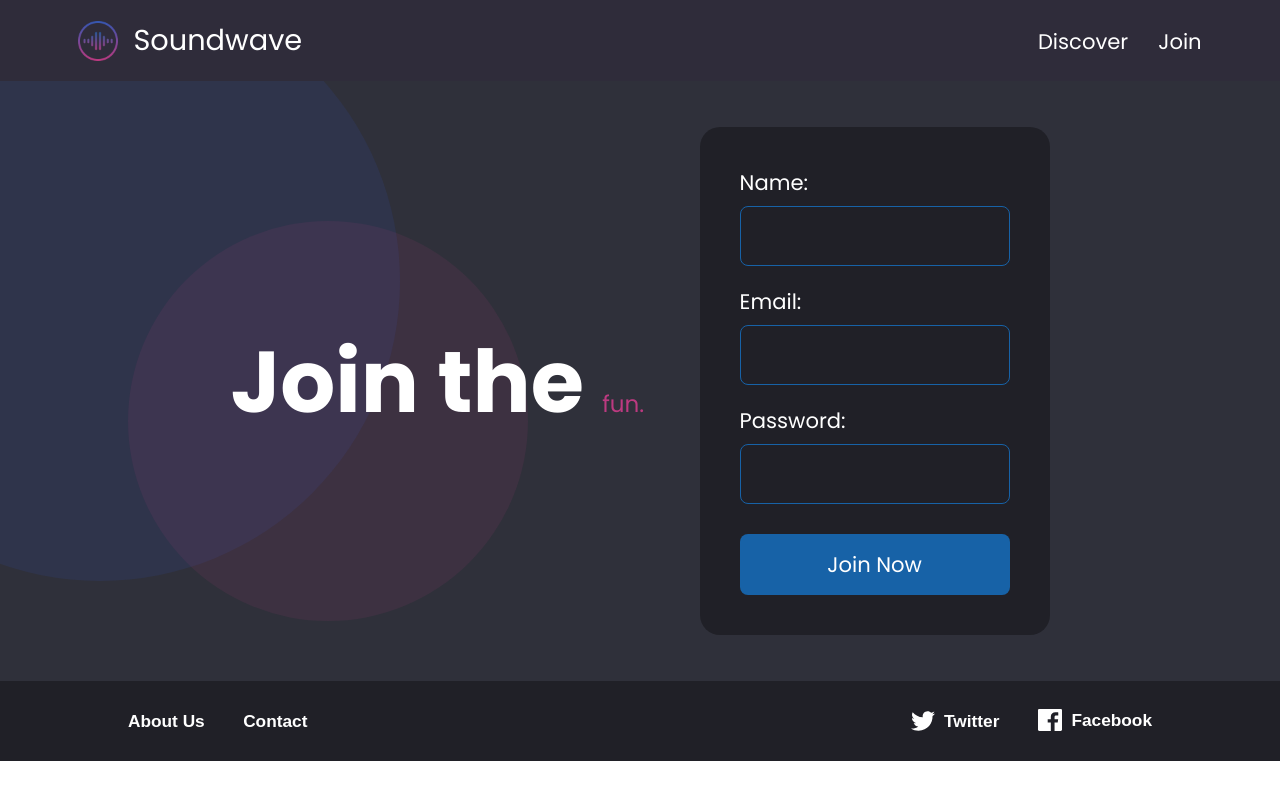
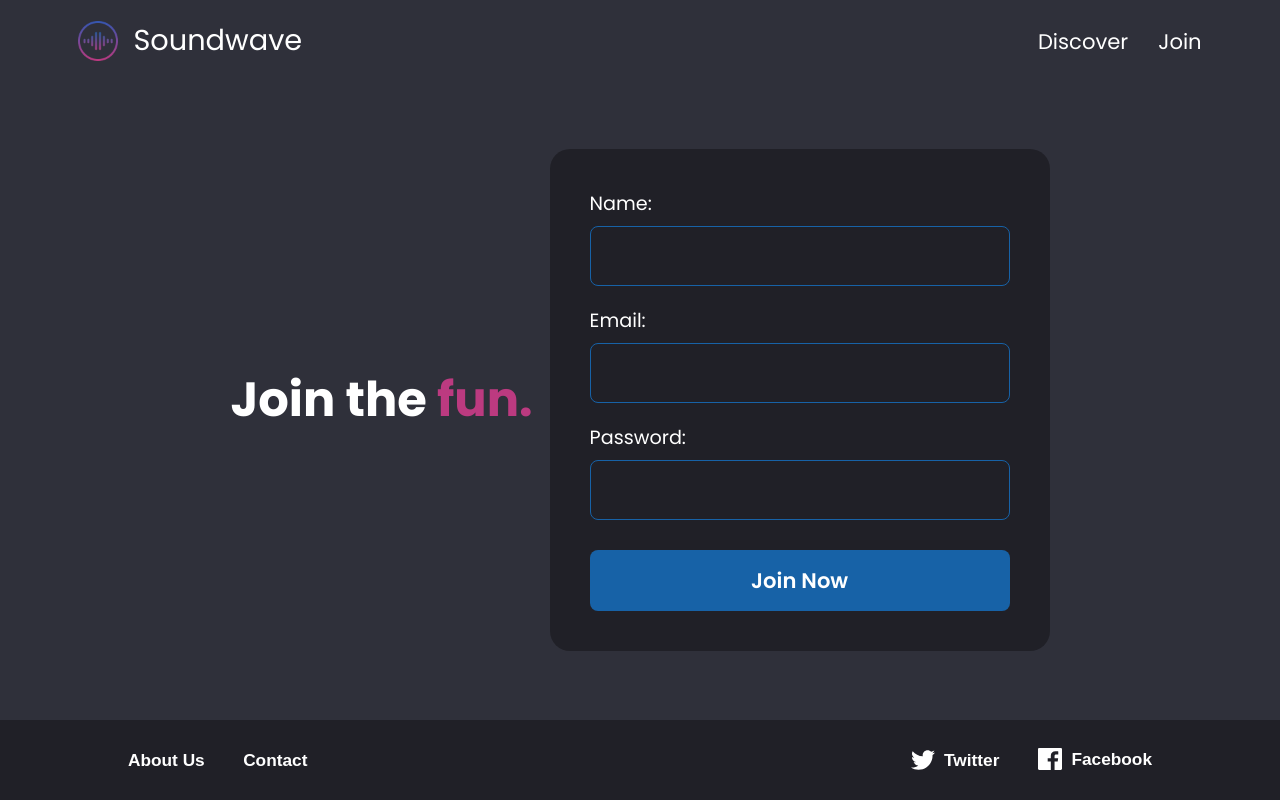
Before and after one commit to Leonela88/Sound-wave, a React (Vite) app: page /join in a window 1280 px wide. Built offline with nearby package versions, Linux system fonts and the light colour scheme.

Commit message:
fix: pages sizes

```diff
--- a/src/App.css
+++ b/src/App.css
@@ -6,7 +6,7 @@
   margin: 0;
   padding: 0;
   box-sizing: border-box;
-  font-weight: 400; /* Esto fuerza a que NADA sea bold por defecto */
+  font-weight: 400;
   -webkit-font-smoothing: antialiased;
   font-size: 1.2rem;
 }
--- a/src/components/Header.module.css
+++ b/src/components/Header.module.css
@@ -1,8 +1,9 @@
 
 .header {
   width: 100%;
-  background-color: #2f2c3a;
+  background-color:#2F303A;
   padding: 1rem 0;
+  height: 80px;
 }
 
 
--- a/src/pages/Discover.module.css
+++ b/src/pages/Discover.module.css
@@ -1,6 +1,6 @@
 .discoverContainer {
   background-color: #2F303A;
-  min-height:80vh;
+  min-height: calc(100vh - 160px);
   display: flex;
   align-items: center;
   justify-content: center;
@@ -13,7 +13,6 @@
   gap: 60px;
   width: 100%;
   max-width: 900px;
-  margin-bottom: 50px; /* Espacio de seguridad antes del footer */
 }
 
 .leftSection {
@@ -21,13 +20,13 @@
 }
 
 .leftSection h1 {
-  font-size: 2.5rem;
+  font-size: 2.0rem;
   font-weight: 500;
   color: white;
   margin-bottom: 30px;
 }
 
-/* El grid de los 3 iconos cuadrados */
+
 .iconGrid {
   display: flex;
   gap: 25px;
@@ -35,7 +34,7 @@
 }
 
 .iconItem {
-  background-color: #202027; /* El gris oscuro de tus cuadrados */
+  background-color: #202027;
   width: 80px;
   height: 80px;
   display: flex;
@@ -45,6 +44,16 @@
   gap: 10px;
   cursor: pointer;
   transition: background 0.3s;
+  padding: 20px;
+}
+
+.iconItem img {
+  width: 40px;
+  height: 40px;
+  margin-bottom: 10px;
+  object-fit: contain;
+  padding:9px;
+  display: block;
 }
 
 .iconItem:hover {
@@ -59,7 +68,7 @@
 .leftSection p {
   color: white;
   font-weight: 300;
-  font-size: 1.1rem;
+  font-size: 1.0rem;
   line-height: 1.5;
 }
 
--- a/src/pages/Join.module.css
+++ b/src/pages/Join.module.css
@@ -1,6 +1,6 @@
 .joinPage {
   background-color: #2F303A;
-  min-height:75vh;
+  min-height: calc(100vh - 160px);
   display: flex;
   flex-direction: column;
 }
@@ -26,7 +26,7 @@
 
 
 .title {
-  font-size: 4.5rem;
+  font-size: 2.5rem;
   font-weight: 700;
   color: white;
   line-height: 1.1;
@@ -34,29 +34,44 @@
 
 .pinkText {
   color: #BC3A80;
+  font-size: 2.5rem;
+   font-weight: 700;
 }
 
 
+.rightSection * {
+  box-sizing: border-box;
+}
+
+.rightSection {
+  width: 100%;
+  max-width: 500px;
+  display: flex;
+  justify-content: center;
+  align-items: center;
+
 .joinForm {
   background-color: #202027;
-  padding: 40px;
   border-radius: 20px;
-  width: 350px;
+  width: 100%;
+  height: auto;
   display: flex;
   flex-direction: column;
   gap: 20px;
+  padding: 40px;
 }
 
 .inputGroup {
   display: flex;
   flex-direction: column;
   gap: 8px;
+  width: 100%;
 }
 
 .inputGroup label {
   color: white;
   font-weight: 500;
-  font-size: 1.1rem;
+  font-size: 1rem;
 }
 
 .inputGroup input {
@@ -65,8 +80,8 @@
   border-radius: 8px;
   padding: 12px;
   color: white;
-  font-family: 'Poppins', sans-serif;
   outline: none;
+  width: 100%;
 }
 
 .joinBtn {
@@ -76,22 +91,24 @@
   border: none;
   border-radius: 8px;
   font-size: 1.1rem;
+  font-weight: 600;
   font-family: 'Poppins', sans-serif;
   cursor: pointer;
   margin-top: 10px;
   transition: background 0.3s;
+  width: 100%;
 }
 
 .joinBtn:hover {
   background-color: #2180d8;
 }
 
-/* Círculos de Fondo */
+
 .circleOne {
   position: absolute;
   width: 600px;
   height: 600px;
-  background-color: rgba(52, 91, 219, 0.1);
+  background-color: rgba(52, 91, 219, 0.15);
   border-radius: 50%;
   top: -100px;
   left: -200px;
@@ -102,9 +119,10 @@
   position: absolute;
   width: 400px;
   height: 400px;
-  background-color: rgba(188, 58, 128, 0.1);
+  background-color:rgba(188, 58, 128, 0.1);
   border-radius: 50%;
   bottom: 10%;
   left: 10%;
   z-index: 1;
 }
+}
```
